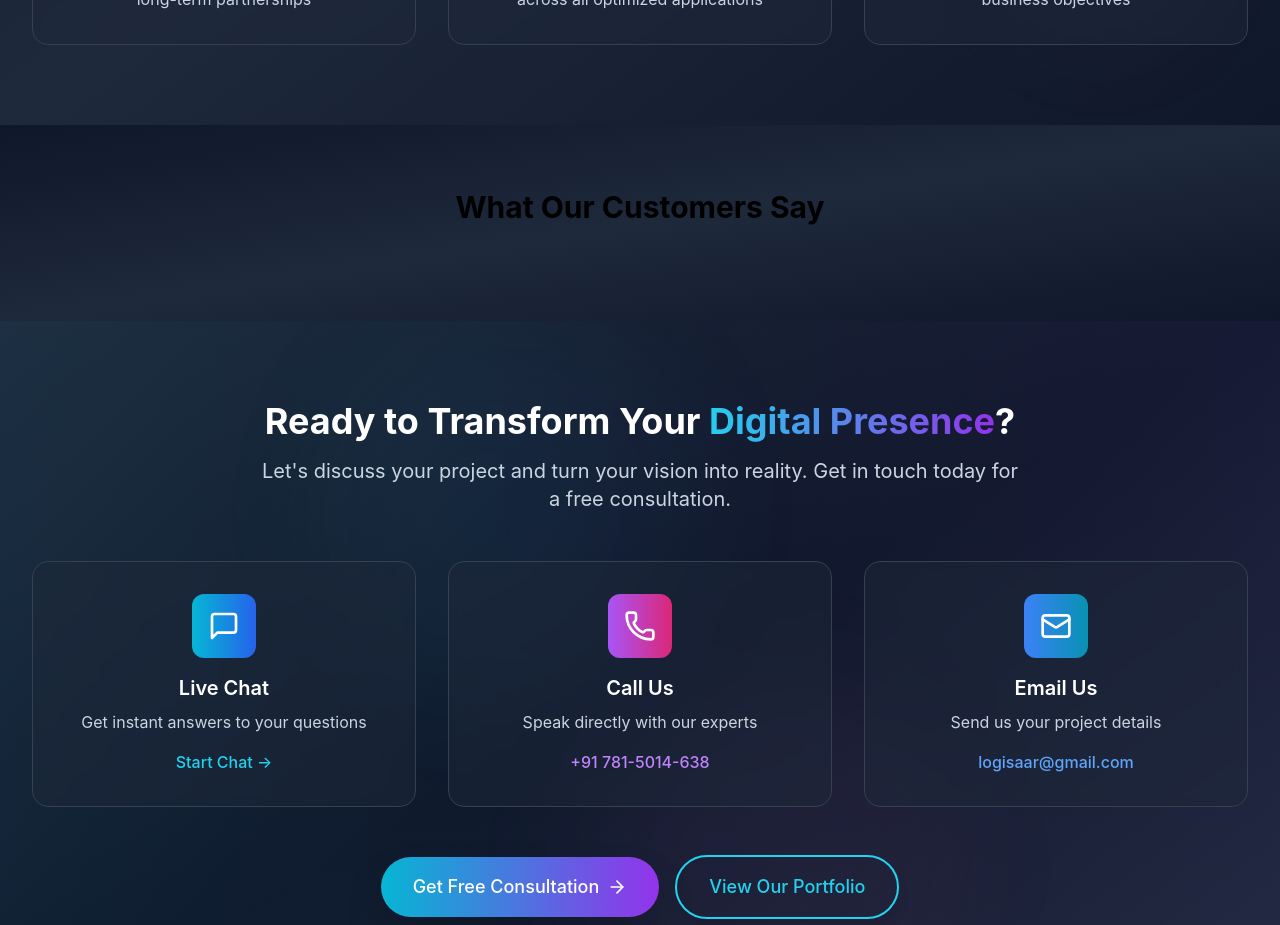
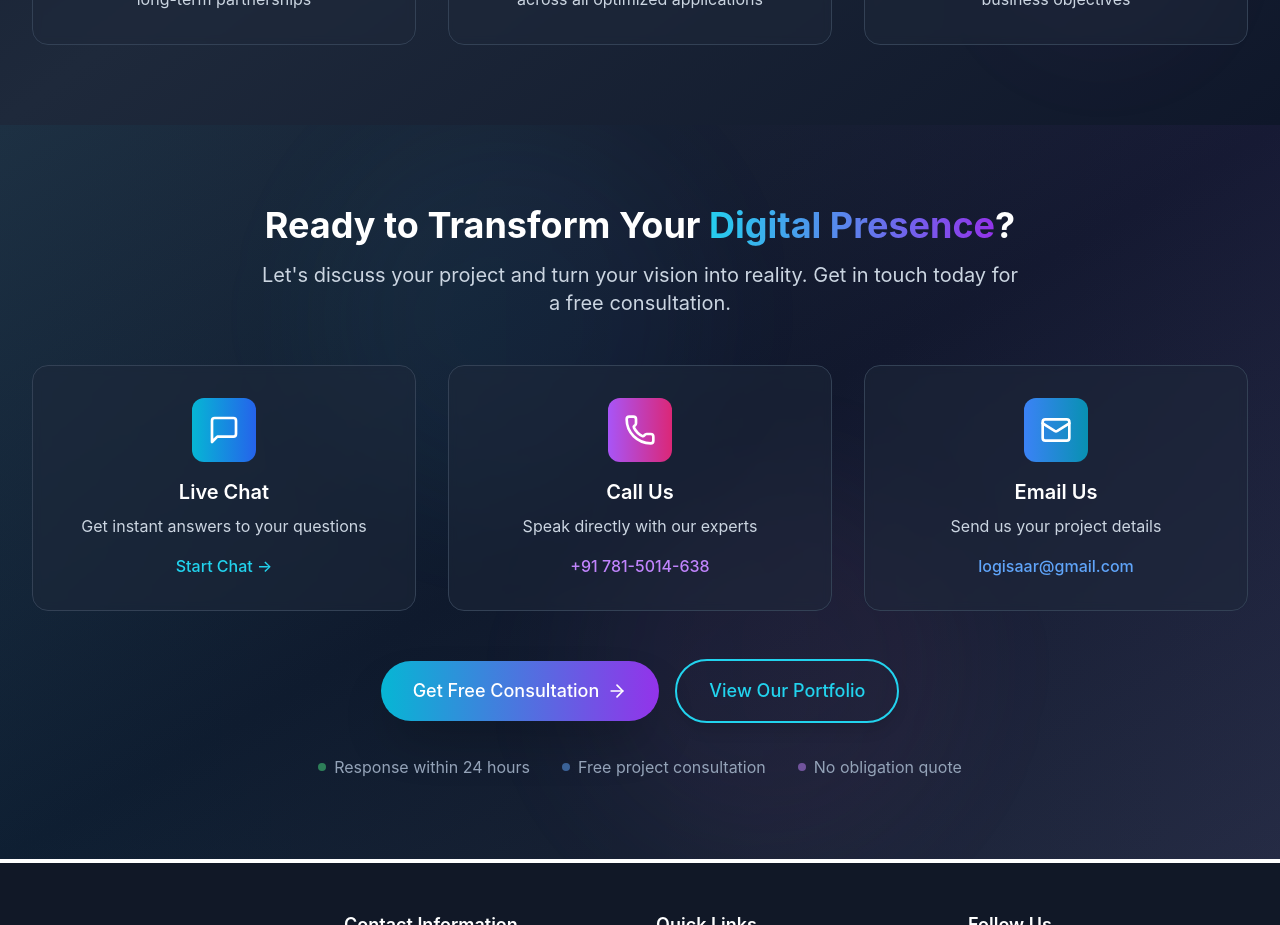
Before and after one commit to logisaar/logisaarsite, a React (Create React App) app: page / in a window 1280 px wide. Shown: the part 7420-8345 px from the top of the page. Built offline with nearby package versions, Linux system fonts and the light colour scheme.

Commit message:
remove the google review

```diff
--- a/src/pages/Home.jsx
+++ b/src/pages/Home.jsx
@@ -20,7 +20,7 @@ const Home = () => {
       <ProjectCarousel3D />
       <OfferSection />
       <ClientImpact />
-      <GoogleReviews />
+      {/* <GoogleReviews /> */}
       <ContactCTA />
     </div>
   );
```
Also changed, not shown: 1 other file (tests, documents, lock files or other folders).
